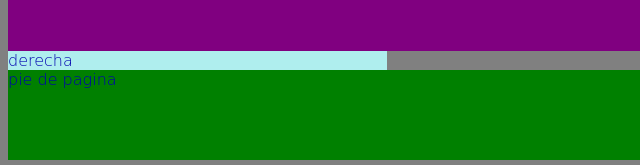
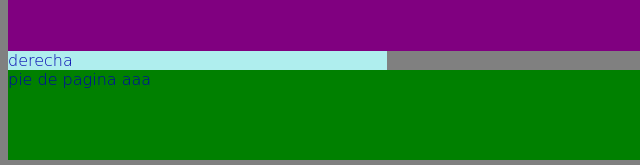
Before and after one commit to Fabricio20GitHub/NuevaPrueba, a plain HTML site: page index.html in a window 1280 px wide. Shown: the part 665-830 px from the top of the page, 0-640 px from the left. Drawn offline with Linux system fonts and the light colour scheme.

Commit message:
3er commit

```diff
--- a/index.html
+++ b/index.html
@@ -26,7 +26,7 @@
             <aside>derecha</aside>
         </div>
         <div class="footer">
-            <footer>pie de pagina </footer>
+            <footer>pie de pagina  aaa</footer>
         </div>
 
     </div>
```
